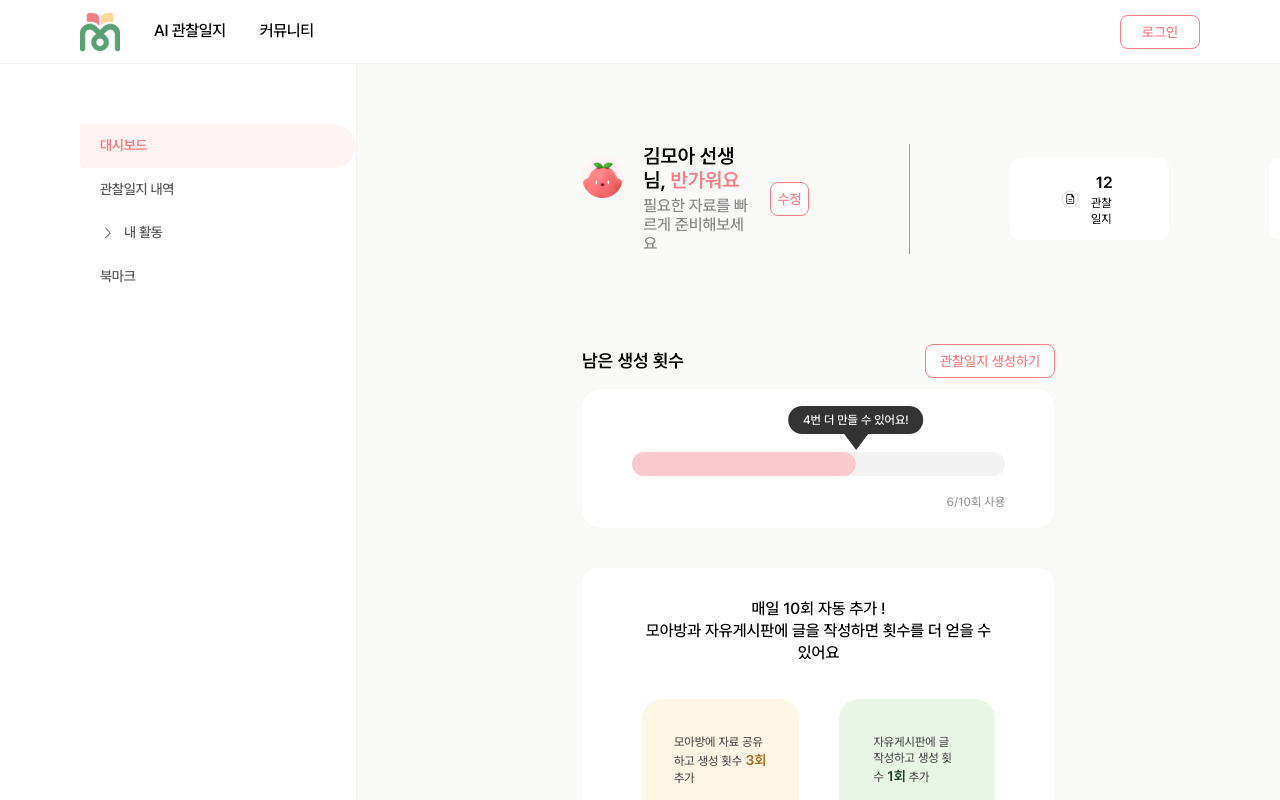
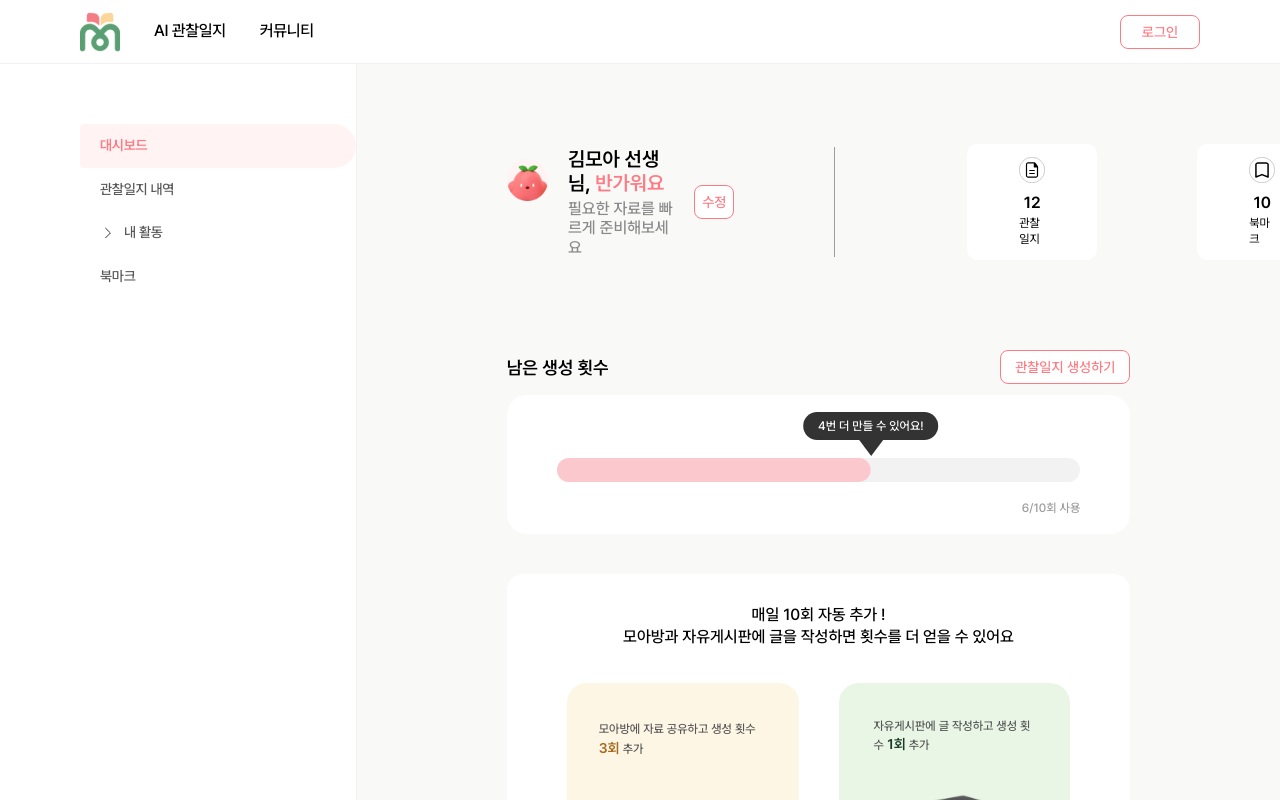
Before and after one commit to 7-baduki/moassam-frontend, a Next.js app: page /mypage/dashboard in a window 1280 px wide. Built offline with nearby package versions, Linux system fonts and the light colour scheme.

Commit message:
style: 마이페이지 대시보드 ProfileSummary 반응형 레이아웃 적용 (#59)

```diff
--- a/app/mypage/layout.tsx
+++ b/app/mypage/layout.tsx
@@ -1,3 +1,3 @@
 export default function MyPageLayout({ children }: { children: React.ReactNode }) {
-  return <div className="px-56.25 py-20">{children}</div>;
+  return <div className="px-[clamp(1.5rem,11.7vw,14.0625rem)] py-20">{children}</div>;
 }
--- a/components/mypage/dashboard/ProfileSummary.tsx
+++ b/components/mypage/dashboard/ProfileSummary.tsx
@@ -18,7 +18,7 @@ export function ProfileSummary({
   onEditClick,
 }: ProfileSummaryProps) {
   return (
-    <div className="flex items-center divide-x-[0.5px] divide-black-500">
+    <div className="flex flex-col gap-8 xl:flex-row xl:items-center xl:divide-x-[0.5px] xl:divide-black-500">
       <div className="flex items-center gap-5 pr-25">
         <div className="h-21.25 w-21.25 overflow-hidden rounded-full">
           <Image src={DefaultAvatar} alt="프로필 아바타" width={85} height={85} />
@@ -36,10 +36,10 @@ export function ProfileSummary({
         </Button>
       </div>
 
-      <div className="flex flex-1 items-center gap-25 pl-25">
+      <div className="flex flex-1 items-stretch gap-25 xl:pl-25">
         <Link
           href="/mypage/observations"
-          className="flex flex-1 items-center justify-center gap-3 rounded-[10px] bg-white px-13 py-3.25 transition-shadow duration-200 hover:shadow-[2px_2px_6px_0px_#0000000F]"
+          className="flex flex-1 flex-col items-center justify-center gap-2 rounded-[10px] bg-white px-13 py-3.25 transition-shadow duration-200 hover:shadow-[2px_2px_6px_0px_#0000000F]"
         >
           <ObservationCountIcon />
           <div className="flex flex-col items-center text-black">
@@ -49,7 +49,7 @@ export function ProfileSummary({
         </Link>
         <Link
           href="/mypage/bookmarks"
-          className="flex flex-1 items-center justify-center gap-3 rounded-[10px] bg-white px-13 py-3.25 transition-shadow duration-200 hover:shadow-[2px_2px_6px_0px_#0000000F]"
+          className="flex flex-1 flex-col items-center justify-center gap-2 rounded-[10px] bg-white px-13 py-3.25 transition-shadow duration-200 hover:shadow-[2px_2px_6px_0px_#0000000F]"
         >
           <BookmarkCountIcon />
           <div className="flex flex-col items-center text-black">
```
